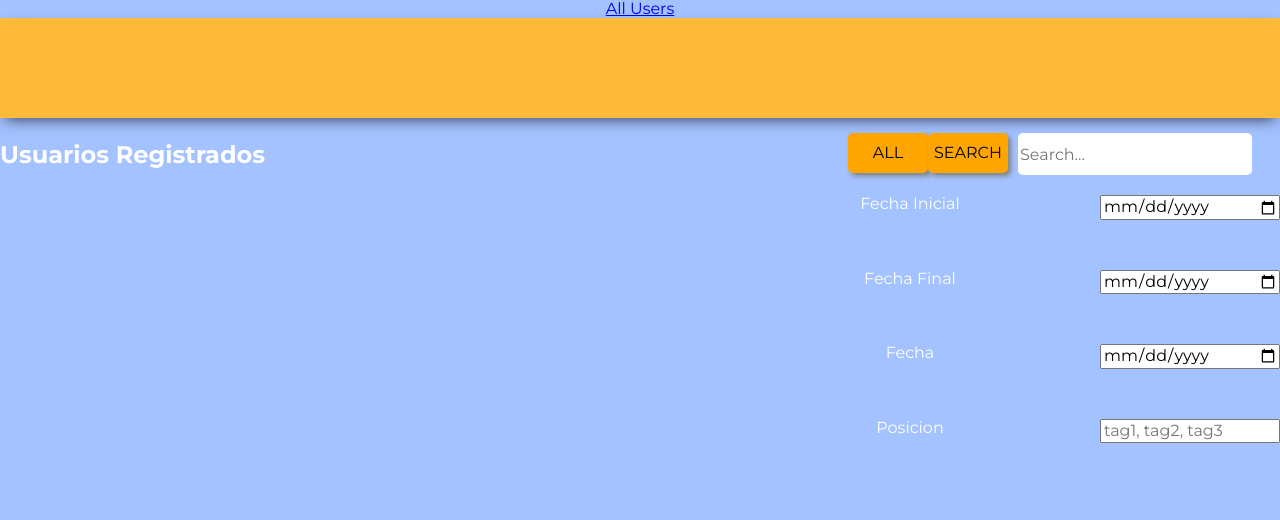
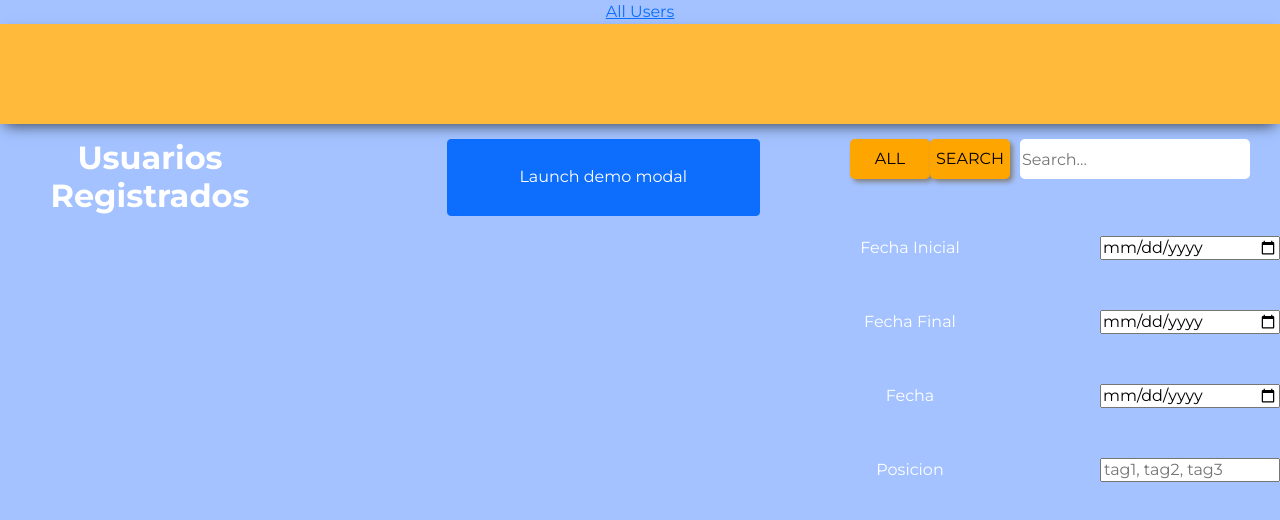
Before and after one commit to Eduardnol/Database-Front, a Vue app: page / in a window 1280 px wide. Shown: the top 520 px of the page. Built offline with nearby package versions, Linux system fonts and the light colour scheme.

Commit message:
Basic Modal with bootstrap

```diff
--- a/package.json
+++ b/package.json
@@ -8,6 +8,7 @@
     "lint": "vue-cli-service lint"
   },
   "dependencies": {
+    "bootstrap": "^5.1.3",
     "core-js": "^3.6.5",
     "mongodb": "^4.3.1",
     "vue": "^3.0.0",
--- a/src/App.vue
+++ b/src/App.vue
@@ -7,6 +7,7 @@
 </template>
 
 <script>
+import "bootstrap/dist/css/bootstrap.min.css";
 export default {
   name: "App",
   data() {
--- /dev/null
+++ b/src/components/add_user/AddUser.vue
@@ -0,0 +1,34 @@
+<template>
+<!-- Button trigger modal -->
+<button type="button" class="btn btn-primary" data-bs-toggle="modal" data-bs-target="#exampleModal">
+  Launch demo modal
+</button>
+
+<!-- Modal -->
+<div class="modal fade" id="exampleModal" tabindex="-1" aria-labelledby="exampleModalLabel" aria-hidden="true">
+  <div class="modal-dialog">
+    <div class="modal-content">
+      <div class="modal-header">
+        <h5 class="modal-title" id="exampleModalLabel">Modal title</h5>
+        <button type="button" class="btn-close" data-bs-dismiss="modal" aria-label="Close"></button>
+      </div>
+      <div class="modal-body">
+        ...
+      </div>
+      <div class="modal-footer">
+        <button type="button" class="btn btn-secondary" data-bs-dismiss="modal">Close</button>
+        <button type="button" class="btn btn-primary">Save changes</button>
+      </div>
+    </div>
+  </div>
+</div>
+
+</template>
+<script>
+export default {
+  setup() {
+
+  },
+}
+</script>
+<style scoped></style>
--- a/src/main.js
+++ b/src/main.js
@@ -1,7 +1,9 @@
 import { createApp } from 'vue'
+import "bootstrap/dist/css/bootstrap.min.css"
 import App from './App.vue'
 import router from "./router";
 
 createApp(App)
     .use(router)
-    .mount('#app')
+    .mount('#app');
+import "bootstrap/dist/js/bootstrap.js"
--- a/src/pages/home/AllUsers.vue
+++ b/src/pages/home/AllUsers.vue
@@ -5,9 +5,8 @@
     <div class="search">
       <Search />
     </div>
-    <div class="filters">
-      <Filters />
-    </div>
+    <AddUser />
+    <div class="filters"><Filters /></div>
     <ul class="person_grid scrollable">
       <li class="list_item" v-for="person in persons" :key="person.id">
         <Person
@@ -28,6 +27,7 @@ import Person from "../../components/all_users/Person.vue";
 import Search from "../../components/all_users/Search.vue";
 import Filters from "../../components/all_users/Filters.vue";
 import Header from "../../components/header/Header.vue";
+import AddUser from "../../components/add_user/AddUser.vue";
 
 export default {
   name: "AllUsers",
@@ -41,6 +41,7 @@ export default {
     Search,
     Filters,
     Header,
+    AddUser,
   },
 };
 </script>
```
Also changed, not shown: 1 other file (tests, documents, lock files or other folders).
